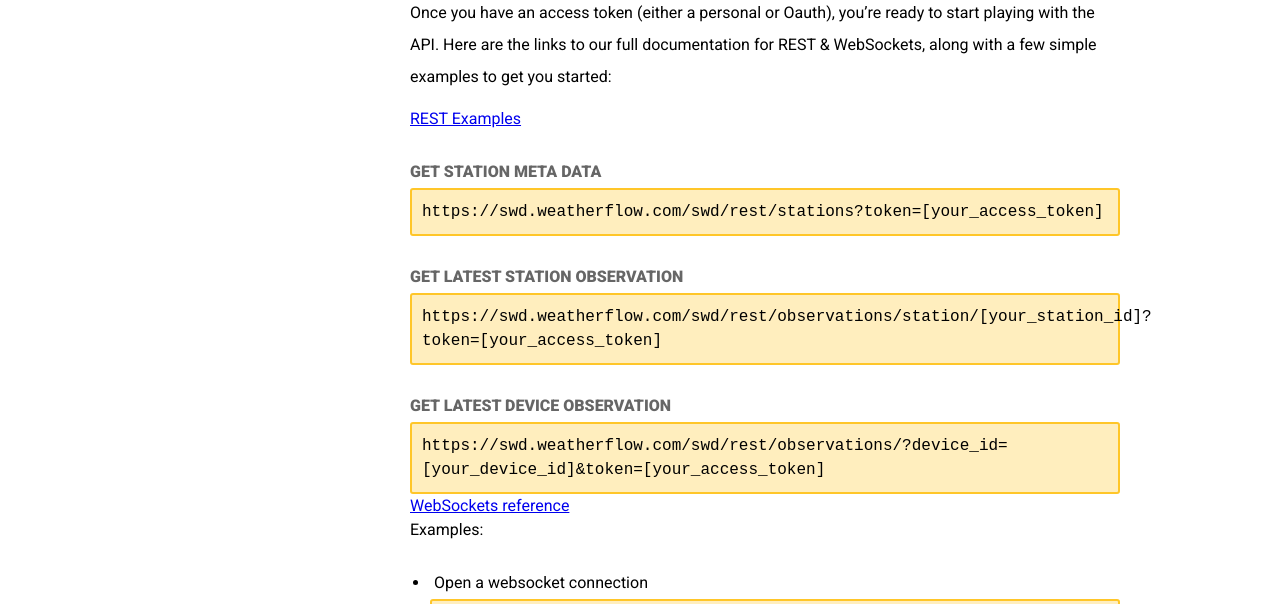
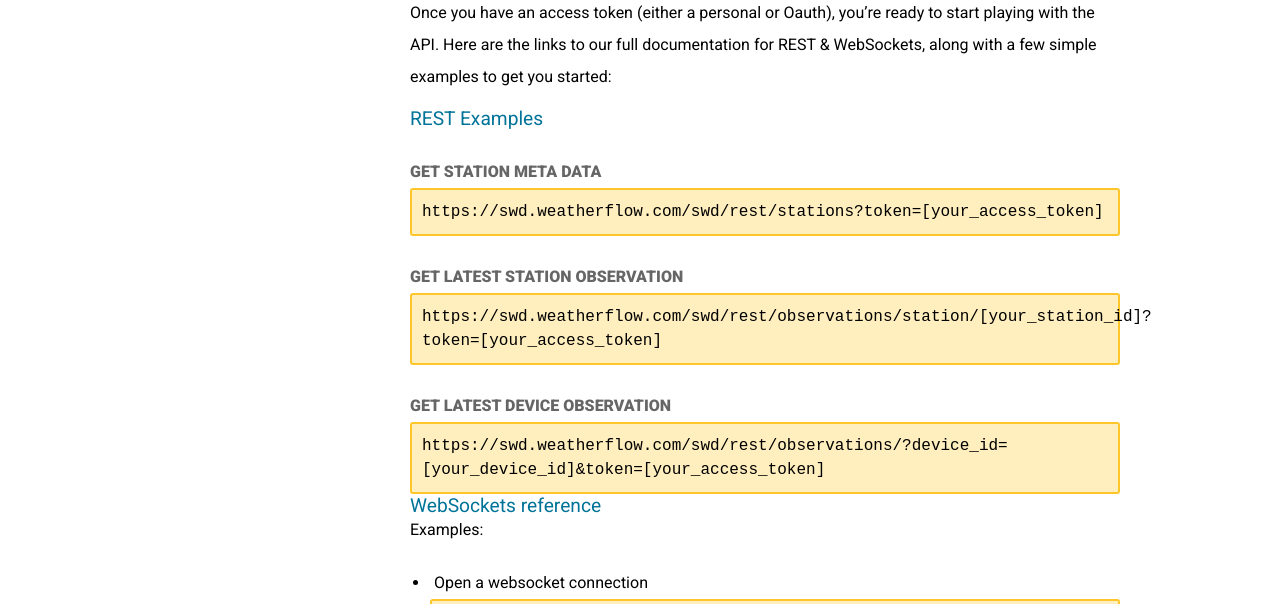
Before and after one commit to WeatherFlow/Tempest, a Jekyll site: the page built from api/index.html, in a window 1280 px wide. Shown: the part 1309-1913 px from the top of the page. Built offline with Jekyll 4.4.1, drawn with Linux system fonts in a browser that asks for light colours; nearby versions of some CDN libraries.

Commit message:
Update base.css

```diff
--- a/css/base.css
+++ b/css/base.css
@@ -89,6 +89,16 @@
     color: #00a887;
     margin: 25px 0 0 0;
     font-size: 1.5em;
+}
+
+h4 {
+	color: #007399;
+    	font-size: 1.2em;
+}
+
+h4 a {
+	color: #007399;
+	text-decoration: none;
 }
 
 p {
```
